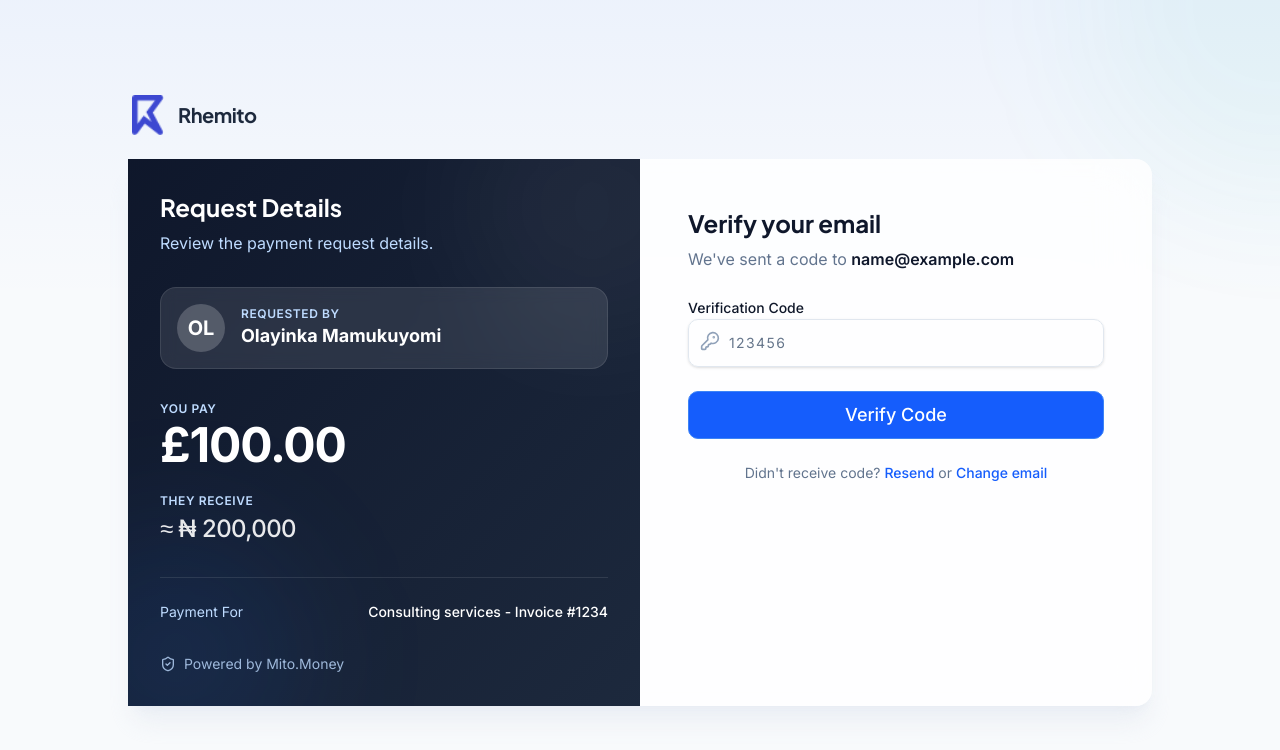
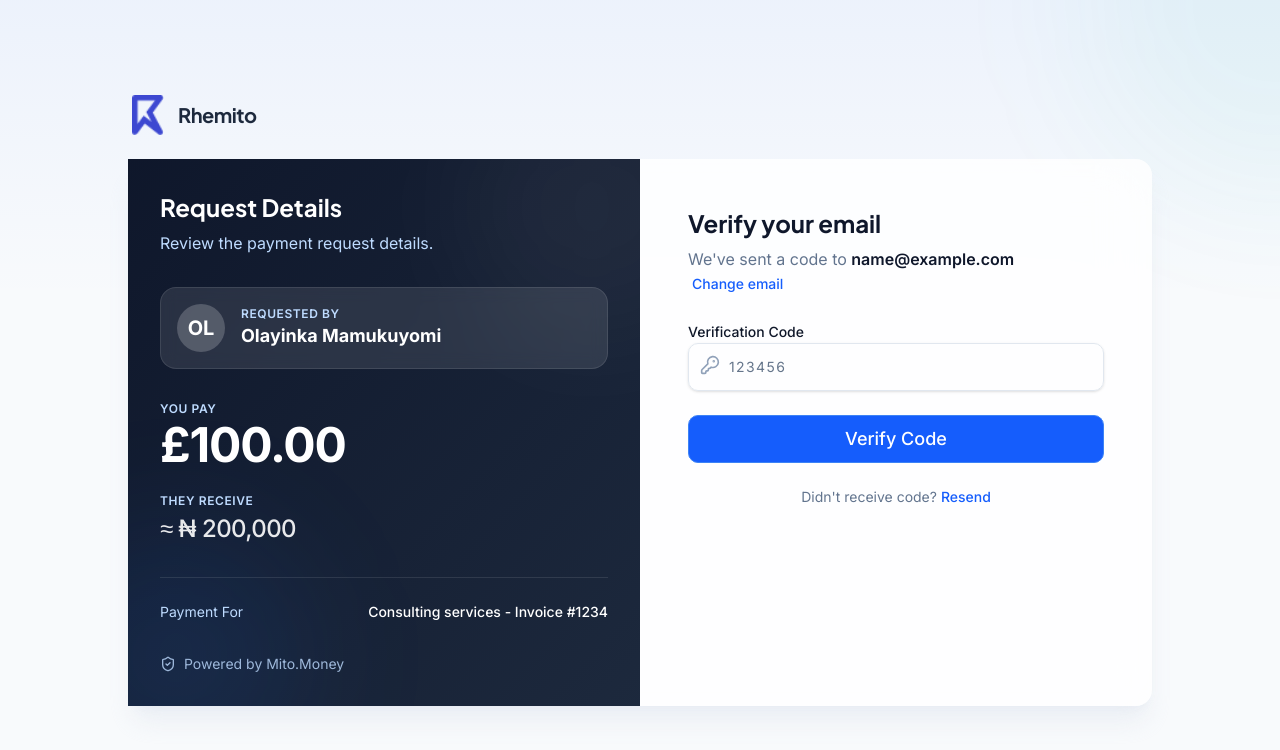
Before and after one commit to mohammadmumtazkhan-a11y/Rhemito-UI, a React (Vite) app in the folder client/: page /pay/1 in a window 1280 px wide. Both pictures are taken after a click on the button "Continue". Shown: the top 750 px of the page. Built offline with nearby package versions, Linux system fonts and the light colour scheme.

Commit message:
feat: move change email link in payment flows

```diff
--- a/client/src/pages/GroupPay/ContributorView.tsx
+++ b/client/src/pages/GroupPay/ContributorView.tsx
@@ -571,7 +571,7 @@ export default function ContributorView() {
                                             >
                                                 <div className="space-y-2">
                                                     <h2 className="text-2xl font-bold text-slate-900">Verify your email</h2>
-                                                    <p className="text-slate-500">We've sent a code to <span className="font-semibold text-slate-900">{email}</span></p>
+                                                    <p className="text-slate-500">We've sent a code to <span className="font-semibold text-slate-900">{email}</span> <button type="button" className="text-blue-600 font-medium hover:underline text-sm ml-1" onClick={() => setAuthStep('check_email')}>Change email</button></p>
                                                 </div>
 
                                                 <form onSubmit={handleVerifyOTP} className="space-y-6">
--- a/client/src/pages/SenderView.tsx
+++ b/client/src/pages/SenderView.tsx
@@ -370,7 +370,7 @@ export default function SenderView() {
                   >
                     <div className="space-y-2">
                       <h2 className="text-2xl font-bold text-slate-900">Verify your email</h2>
-                      <p className="text-slate-500">We've sent a code to <span className="font-semibold text-slate-900">{email}</span></p>
+                      <p className="text-slate-500">We've sent a code to <span className="font-semibold text-slate-900">{email}</span> <button type="button" className="text-blue-600 font-medium hover:underline text-sm ml-1" onClick={() => setAuthStep('check_email')}>Change email</button></p>
                     </div>
 
                     <form onSubmit={handleVerifyOTP} className="space-y-6">
@@ -384,7 +384,7 @@ export default function SenderView() {
                       <Button type="submit" className="w-full h-12 bg-blue-600 hover:bg-blue-700 text-lg">Verify Code</Button>
                     </form>
                     <p className="text-sm text-center text-slate-500">
-                      Didn't receive code? <button type="button" className="text-blue-600 font-medium hover:underline">Resend</button> or <button type="button" className="text-blue-600 font-medium hover:underline" onClick={() => setAuthStep('check_email')}>Change email</button>
+                      Didn't receive code? <button type="button" className="text-blue-600 font-medium hover:underline">Resend</button>
                     </p>
                   </motion.div>
                 )}
```
Also changed, not shown: 1 other file (tests, documents, lock files or other folders).
